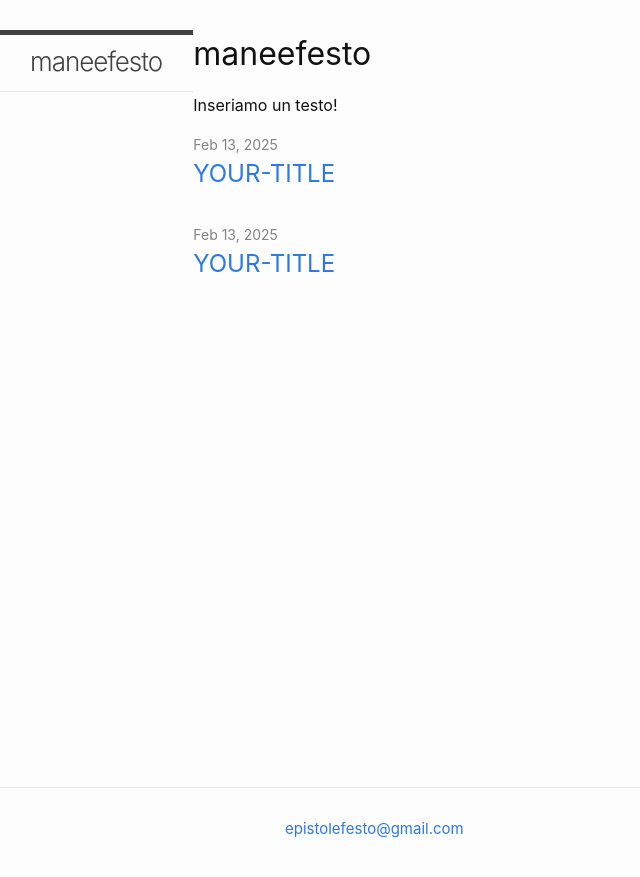
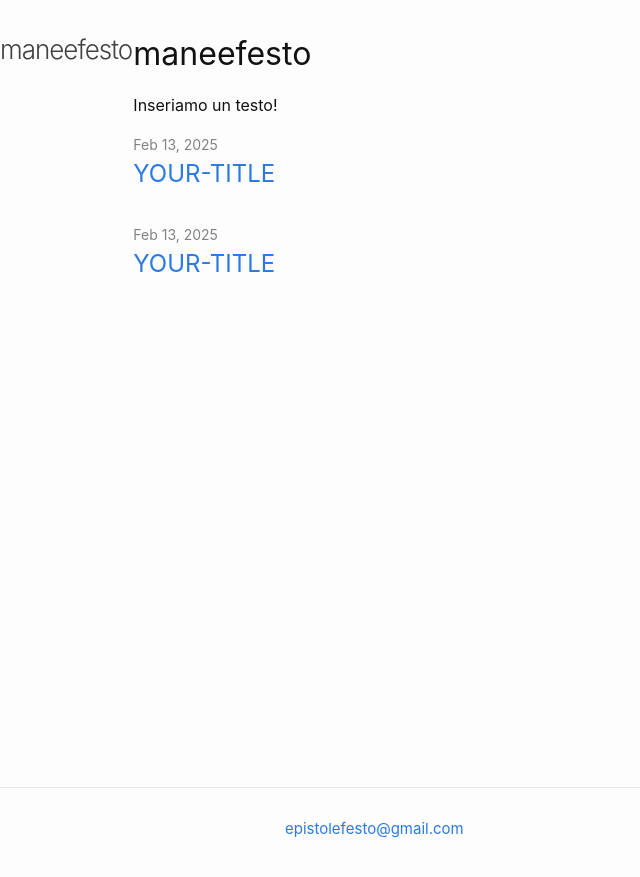
Before and after one commit to maneefesto/manefesto, a Jekyll site: the page built from index.md, in a window 1280 px wide. Shown: the top 877 px of the page, without its empty margins (0-640 px from the left). Built offline with Jekyll 4.4.1, drawn with Linux system fonts in a browser that asks for light colours; our own code applies the rules of GitHub Pages for plain Markdown files.

Commit message:
fix header

```diff
--- a/_layouts/base.html
+++ b/_layouts/base.html
@@ -8,14 +8,10 @@
     <main class="page-content" aria-label="Content">
       <div class="with-sidebar">
         <div>
-          <header class="site-header">
-            <div class="wrapper">
-              <a class="site-title" rel="author" href="{{ '/' | relative_url }}">{{ site.title | escape }}</a>
-            </div>
-          </header>
+          <a class="site-title" rel="author" href="{{ '/' | relative_url }}">{{ site.title | escape }}</a>
         </div>
         <div>
-          {{ content}}
+          {{ content }}
         </div>
       </div>
     </main>
```
